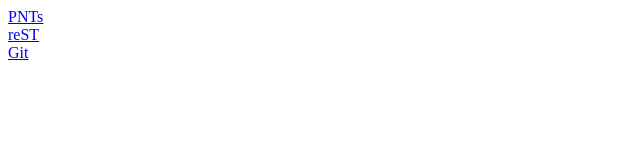
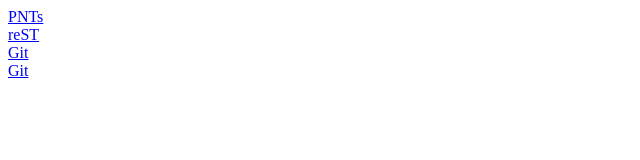
Before and after one commit to xbello/xbello.github.io, a plain HTML site: page index.html in a window 1280 px wide. Shown: the full height of the page, 0-640 px from the left. Drawn offline with Linux system fonts and the light colour scheme.

Commit message:
Added "Practica" to index.html

```diff
--- a/index.html
+++ b/index.html
@@ -4,5 +4,6 @@
 <a href="PNT/index.html">PNTs</a><br />
 <a href="reST/index.html">reST</a><br />
 <a href="Git/index.html">Git</a><br />
+<a href="Practica/index.html">Git</a><br />
 </body>
 </head>
```
